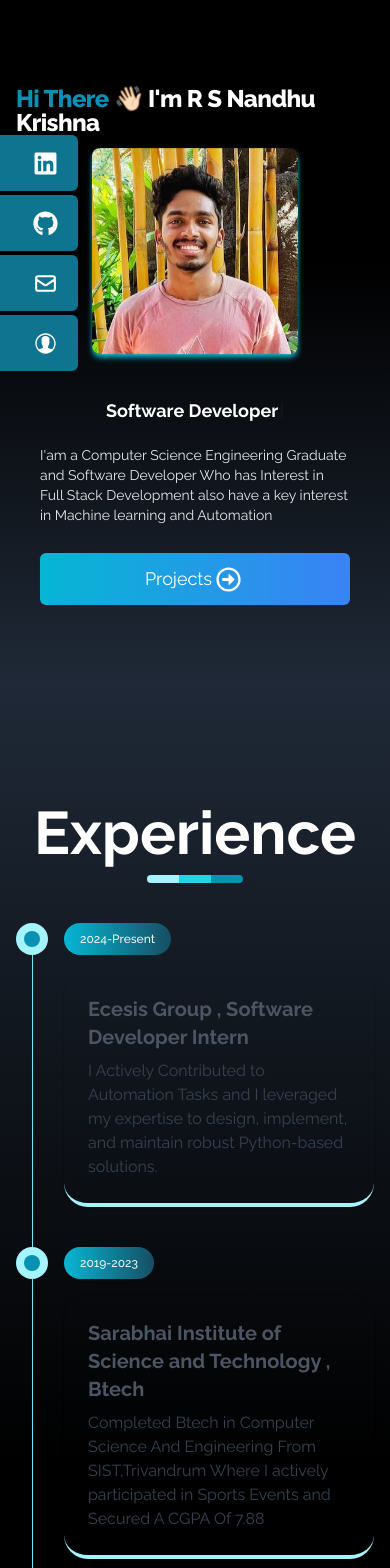
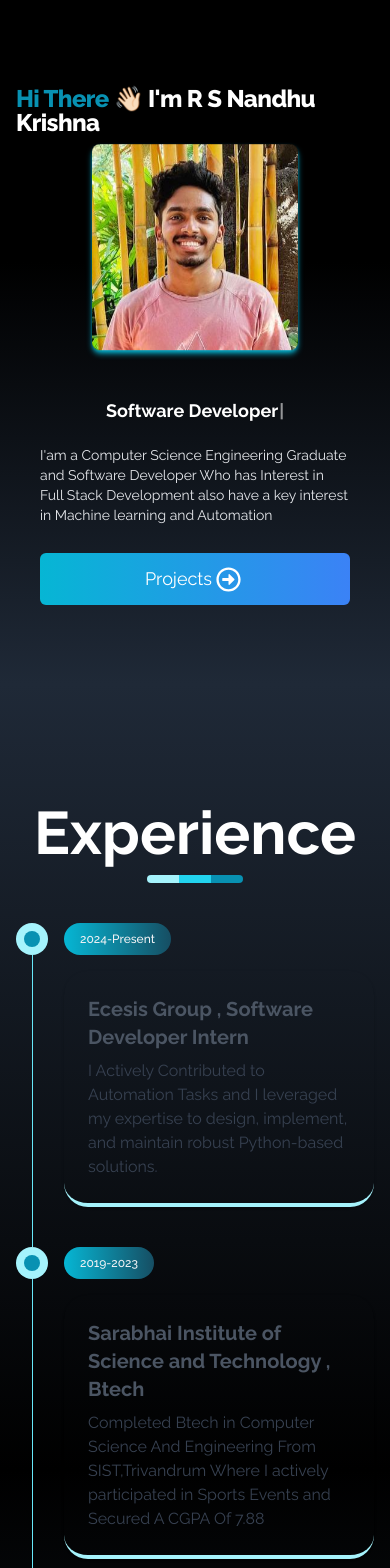
Before and after one commit to Nandhukriss/My-Portfolio, a React (Vite) app: page / in a window 390 px wide. Shown: the part 160-1728 px from the top of the page. Built offline with nearby package versions, Linux system fonts and the light colour scheme.

Commit message:
color changes

```diff
--- a/src/App.jsx
+++ b/src/App.jsx
@@ -28,7 +28,7 @@ function App() {
           <Navbar />
           <Home />
           <TimeLine />
-          <Skills />
+          {/* <Skills /> */}
           <Projects />
           <SocialLinks />
           <Contact />
--- a/src/components/Contact.jsx
+++ b/src/components/Contact.jsx
@@ -110,7 +110,7 @@ function Contact() {
             </div>
           </div>
         </div>
-        <div className="mt-10">
+        <div>
           <button
             type="submit"
             className="block w-full rounded-md  bg-cyan-500 px-3.5 py-2.5 text-center text-sm font-semibold text-white shadow-sm hover:bg-cyan-600  focus-visible:outline focus-visible:outline-2 focus-visible:outline-offset-2 focus-visible:outline-cyan-800 "
--- a/src/components/SocialLinks.jsx
+++ b/src/components/SocialLinks.jsx
@@ -49,7 +49,7 @@ export const SocialLinks = () => {
     },
   ];
   return (
-    <div className=" md:flex flex-col top-[35%] left-0 fixed ">
+    <div className=" md:flex hidden  flex-col top-[35%] left-0 fixed ">
       <ul>
         {social.map(({ id, child, href, style }) => (
           <li
--- a/src/components/TimeLine.jsx
+++ b/src/components/TimeLine.jsx
@@ -4,7 +4,7 @@ export const TimeLine = () => {
   return (
     <div
       name="experience"
-      className="w-full bg-gradient-to-b from-gray-800 via-black to-black text-white"
+      className="w-full bg-gradient-to-b from-gray-800 via-black to-gray-800 text-white"
     >
       <section class="items-center py-24 font-poppins dark:bg-gray-800">
         <div class="justify-center max-w-6xl px-4 py-4 mx-auto lg:py-8 md:px-6">
```
